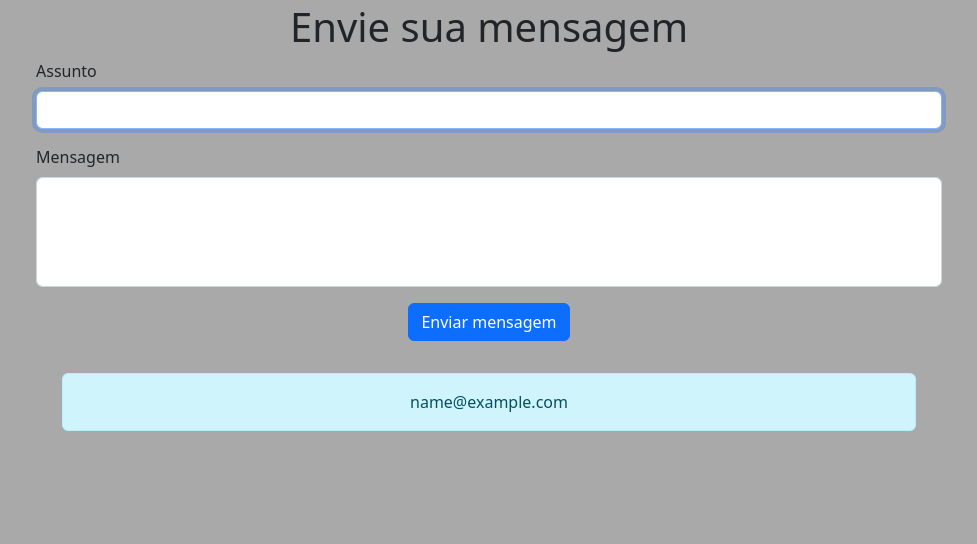
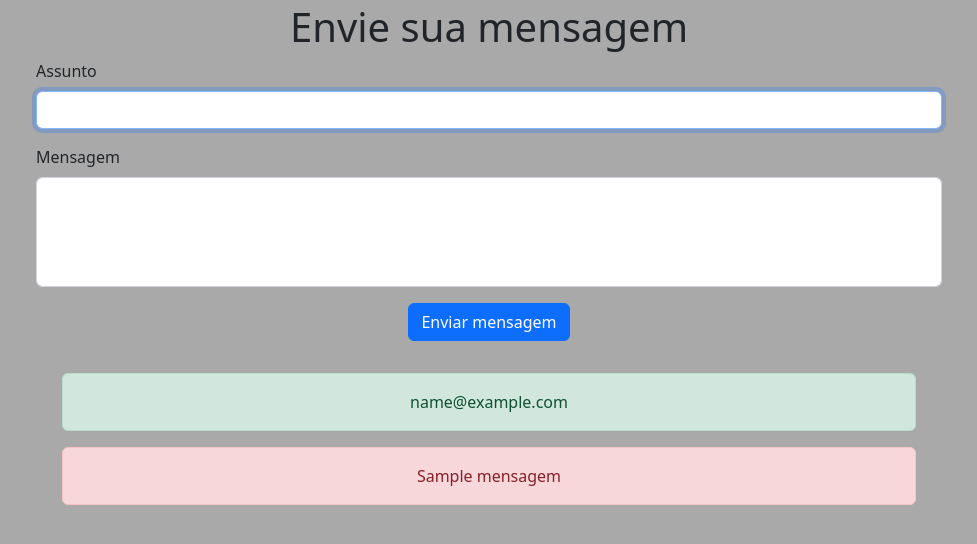
Before and after one commit to mhoffmann76/autenticacao-nodemailer, a Node server app: template views/sendmail.ejs in a window 1280 px wide. Shown: the part 45-589 px from the top of the page, without its empty margins (151-1128 px from the left). Run offline with Node 20, Linux system fonts and the light colour scheme; the template is opened without the code that fills it: most values are stand-ins (such as "Sample title", 1, 10 or a date in 2020); some libraries are stand-ins or nearby versions.

Commit message:
criado mensagem de alerta

```diff
--- a/views/sendmail.ejs
+++ b/views/sendmail.ejs
@@ -1,5 +1,5 @@
 <!DOCTYPE html>
-<html lang="en">
+<html lang="pt-BR">
   <head>
     <meta charset="UTF-8" />
     <meta http-equiv="X-UA-Compatible" content="IE=edge" />
@@ -45,8 +45,14 @@
 
 
       <% if (email) { %>
-        <div class="col-8 alert alert-info mx-auto text-center">
-          <%= email %>
+        <div class="col-8 alert alert-success mx-auto text-center">
+          <%- email %>
+        </div>
+      <% } %>
+
+      <% if (mensagem) { %>
+        <div class="col-8 alert alert-danger mx-auto text-center">
+          <%- mensagem %>
         </div>
       <% } %>
 
@@ -61,37 +67,5 @@
 
   <script src="https://cdn.jsdelivr.net/npm/bootstrap@5.2.2/dist/js/bootstrap.bundle.min.js"></script>
 
-
-
-
-
-
-
-
-
-
-
-
-
-
-
-
-
-
-
-
-
-
-
-
-
-    <!--<h1>Solicitações</h1>
-    <form method="post" action="/send">
-      <label for="subject">Assunto</label>
-      <input type="text" id="subject" name="subject" required /><br /><br />
-      <label for="conteudo">email</label>
-      <textarea id="conteudo" name="conteudo" required></textarea><br /><br />
-      <button type="submit">Enviar</button>
-    </form> -->
-  </body>
+      </body>
 </html>
```
